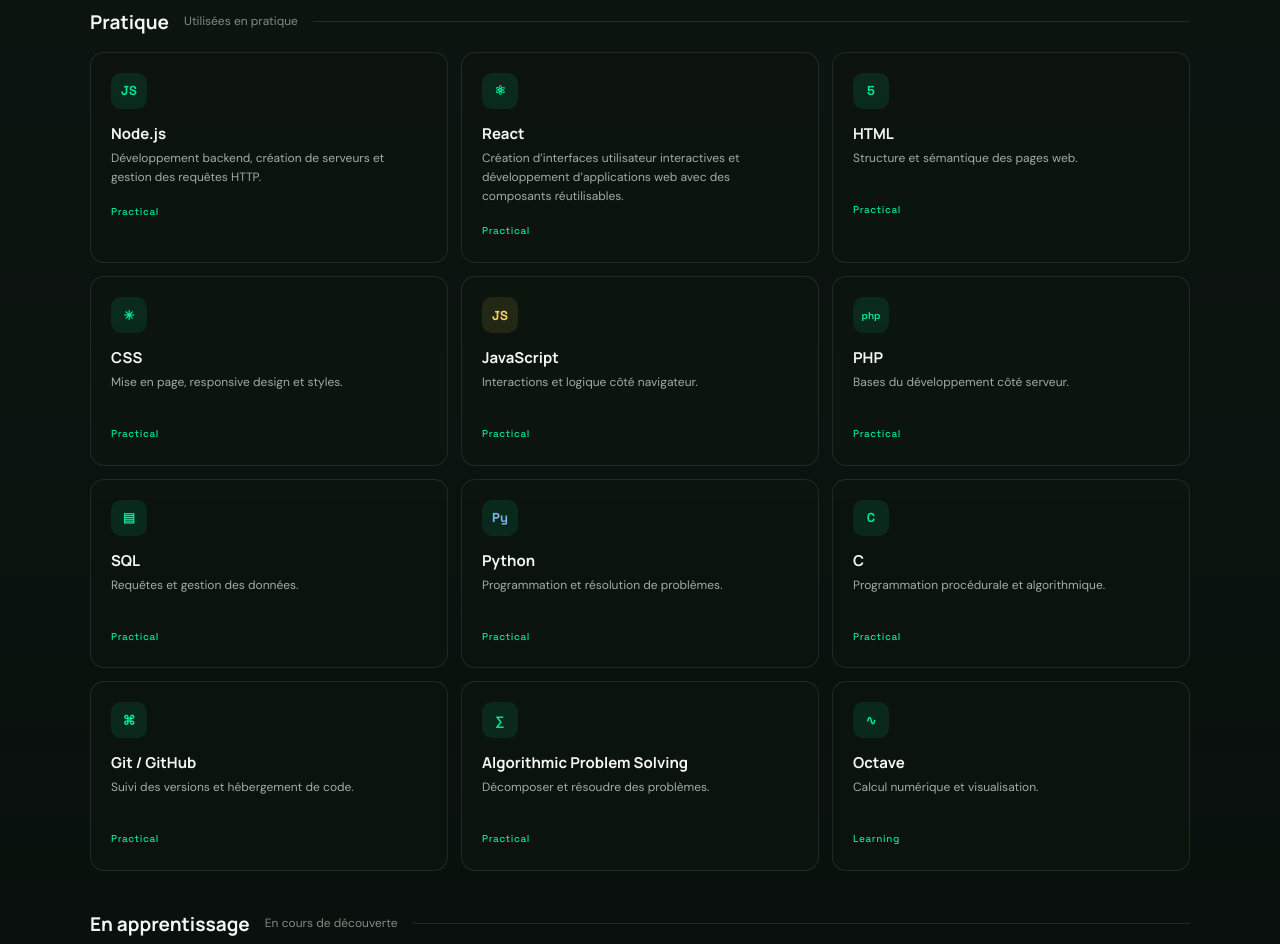
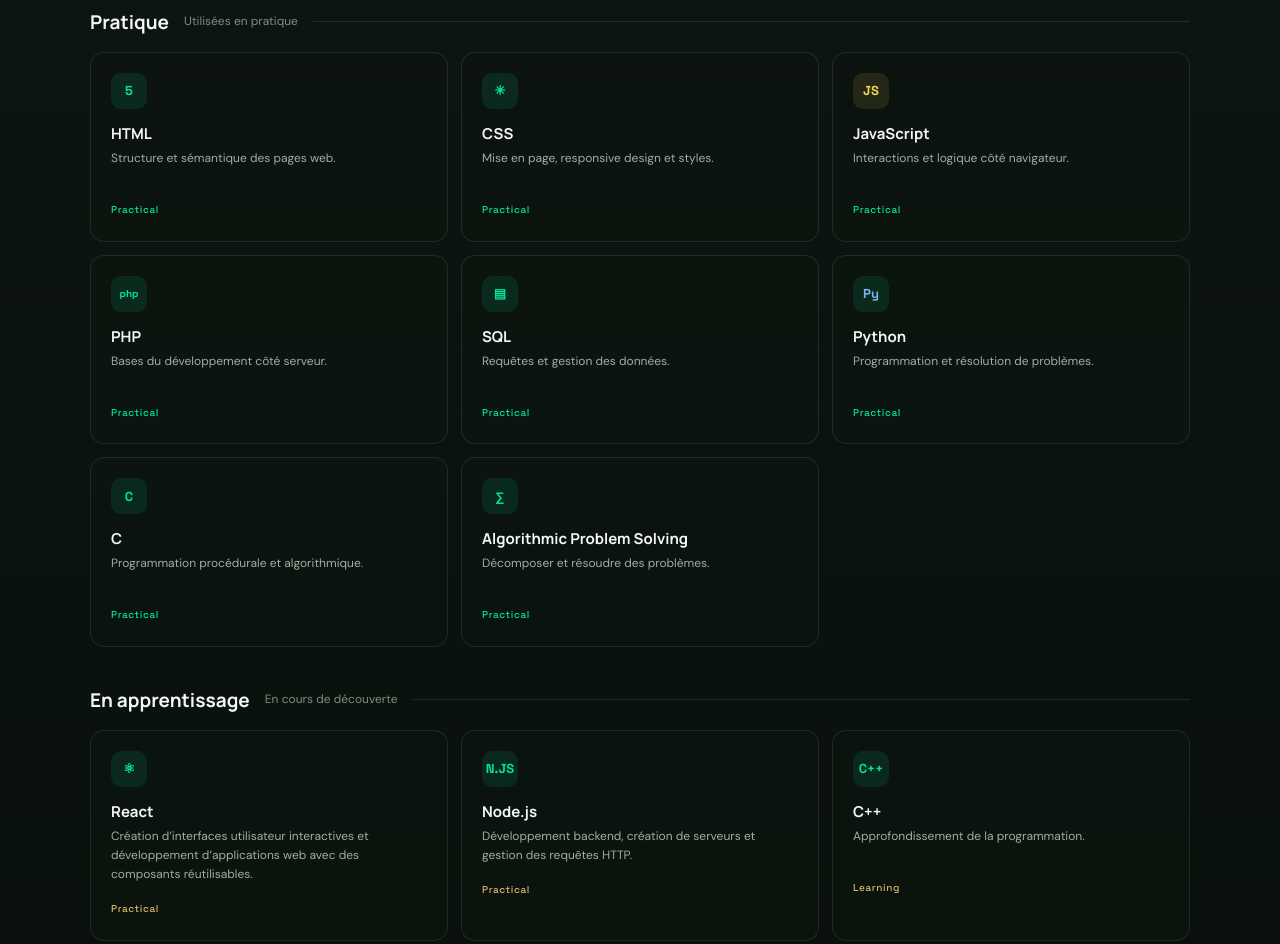
Before and after one commit to mohamed-ali-sablaoui/mohamed-ali, a plain HTML site: page index.html in a window 1280 px wide. Shown: the part 2900-3844 px from the top of the page. Drawn offline with Linux system fonts and the light colour scheme.

Commit message:
Update index.html

```diff
--- a/index.html
+++ b/index.html
@@ -157,7 +157,7 @@
           <div class="education-details">
               <span class="card-label"   data-fr="DIPLÔME"  data-en="DEGREE">   DIPLÔME  </span>
               <h3>Baccalauréat</h3>
-              <p data-fr="Titulaire du diplôme du Baccalauréat, obtenu à l'Institut Monji Slim de Sbiba."    data-en="Holder of the Baccalaureate diploma, obtained at Monji Slim Institute in Sbiba."> Titulaire du diplôme du Baccalauréat, obtenu à l'Institut Monji Slim de Sbiba. </p>
+              <p data-fr="Titulaire du diplôme du Baccalauréat en l'informatique, obtenu à l'Institut Monji Slim de Sbiba."    data-en="Holder of the Baccalaureate diploma in Computer Science, obtained at Monji Slim Institute in Sbiba."> Titulaire du diplôme du Baccalauréat en l'informatique, obtenu à l'Institut Monji Slim de Sbiba. </p>
           </div>
           <div class="education-tag"   data-fr="Baccalauréat" data-en="Baccalaureate"> Baccalauréat
           </div>
@@ -167,8 +167,6 @@
     <section class="content-section skills-section" id="skills">
       <div class="section-heading"><span class="section-kicker">03 / <span data-fr="COMPÉTENCES" data-en="SKILLS">COMPÉTENCES</span></span><h2 data-fr="Des outils pour<br><em>donner vie aux idées.</em>" data-en="Tools to bring<br><em>ideas to life.</em>">Des outils pour<br><em>donner vie aux idées.</em></h2><p data-fr="Les technologies que je pratique et celles que je continue à découvrir." data-en="Technologies I practice and those I am still exploring.">Les technologies que je pratique et celles que je continue à découvrir.</p></div>
       <div class="skill-group"><div class="skill-group-title"><h3 data-fr="Pratique" data-en="Practical">Pratique</h3><span data-fr="Utilisées en pratique" data-en="Used in practice">Utilisées en pratique</span></div><div class="skills-grid">
-        <article class="skill-card"><span class="skill-icon nodejs">JS</span> <h4>Node.js</h4><p data-fr="Développement backend, création de serveurs et gestion des requêtes HTTP." data-en="Backend development, server creation and HTTP request handling."> Développement backend, création de serveurs et gestion des requêtes HTTP. </p><small>Practical</small></article>
-        <article class="skill-card"> <span class="skill-icon react">⚛</span> <h4>React</h4> <p data-fr="Création d’interfaces utilisateur interactives et développement d’applications web avec des composants réutilisables." data-en="Building interactive user interfaces and web applications using reusable components."> Création d’interfaces utilisateur interactives et développement d’applications web avec des composants réutilisables.</p><small>Practical</small></article>
         <article class="skill-card"><span class="skill-icon html">5</span><h4>HTML</h4><p data-fr="Structure et sémantique des pages web." data-en="Structure and semantics of web pages.">Structure et sémantique des pages web.</p><small>Practical</small></article>
         <article class="skill-card"><span class="skill-icon css">✳</span><h4>CSS</h4><p data-fr="Mise en page, responsive design et styles." data-en="Layouts, responsive design and styling.">Mise en page, responsive design et styles.</p><small>Practical</small></article>
         <article class="skill-card"><span class="skill-icon js">JS</span><h4>JavaScript</h4><p data-fr="Interactions et logique côté navigateur." data-en="Browser interactions and logic.">Interactions et logique côté navigateur.</p><small>Practical</small></article>
@@ -176,11 +174,11 @@
         <article class="skill-card"><span class="skill-icon sql">▤</span><h4>SQL</h4><p data-fr="Requêtes et gestion des données." data-en="Queries and data management.">Requêtes et gestion des données.</p><small>Practical</small></article>
         <article class="skill-card"><span class="skill-icon python">Py</span><h4>Python</h4><p data-fr="Programmation et résolution de problèmes." data-en="Programming and problem solving.">Programmation et résolution de problèmes.</p><small>Practical</small></article>
         <article class="skill-card"><span class="skill-icon c">C</span><h4>C</h4><p data-fr="Programmation procédurale et algorithmique." data-en="Procedural and algorithmic programming.">Programmation procédurale et algorithmique.</p><small>Practical</small></article>
-        <article class="skill-card"><span class="skill-icon git">⌘</span><h4>Git / GitHub</h4><p data-fr="Suivi des versions et hébergement de code." data-en="Version control and code hosting.">Suivi des versions et hébergement de code.</p><small>Practical</small></article>
         <article class="skill-card"><span class="skill-icon algo">∑</span><h4>Algorithmic Problem Solving</h4><p data-fr="Décomposer et résoudre des problèmes." data-en="Breaking down and solving problems.">Décomposer et résoudre des problèmes.</p><small>Practical</small></article>
-        <article class="skill-card"><span class="skill-icon octave">∿</span><h4>Octave</h4><p data-fr="Calcul numérique et visualisation." data-en="Numerical computing and visualization.">Calcul numérique et visualisation.</p><small>Learning</small></article>
       </div></div>
       <div class="skill-group learning-group"><div class="skill-group-title"><h3 data-fr="En apprentissage" data-en="Currently learning">En apprentissage</h3><span data-fr="En cours de découverte" data-en="Currently exploring">En cours de découverte</span></div><div class="skills-grid">
+        <article class="skill-card"> <span class="skill-icon react">⚛</span> <h4>React</h4> <p data-fr="Création d’interfaces utilisateur interactives et développement d’applications web avec des composants réutilisables." data-en="Building interactive user interfaces and web applications using reusable components."> Création d’interfaces utilisateur interactives et développement d’applications web avec des composants réutilisables.</p><small>Practical</small></article>
+        <article class="skill-card"><span class="skill-icon nodejs">N.JS</span> <h4>Node.js</h4><p data-fr="Développement backend, création de serveurs et gestion des requêtes HTTP." data-en="Backend development, server creation and HTTP request handling."> Développement backend, création de serveurs et gestion des requêtes HTTP. </p><small>Practical</small></article>
         <article class="skill-card"><span class="skill-icon cpp">C++</span><h4>C++</h4><p data-fr="Approfondissement de la programmation." data-en="Further exploring programming concepts.">Approfondissement de la programmation.</p><small>Learning</small></article>
         <article class="skill-card"><span class="skill-icon linux">⌁</span><h4>Linux</h4><p data-fr="Utilisation de l'environnement Linux." data-en="Working with the Linux environment.">Utilisation de l'environnement Linux.</p><small>Learning</small></article>
         <article class="skill-card"><span class="skill-icon arduino">⌘</span><h4>Arduino Programming</h4><p data-fr="Découverte de la programmation embarquée." data-en="Exploring embedded programming.">Découverte de la programmation embarquée.</p><small>Learning</small></article>
```
